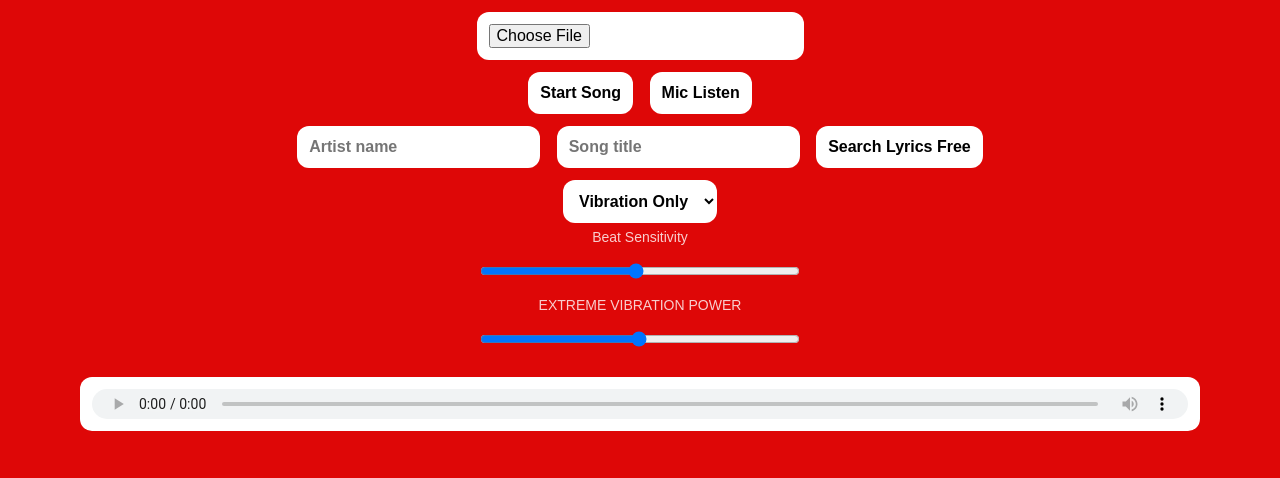
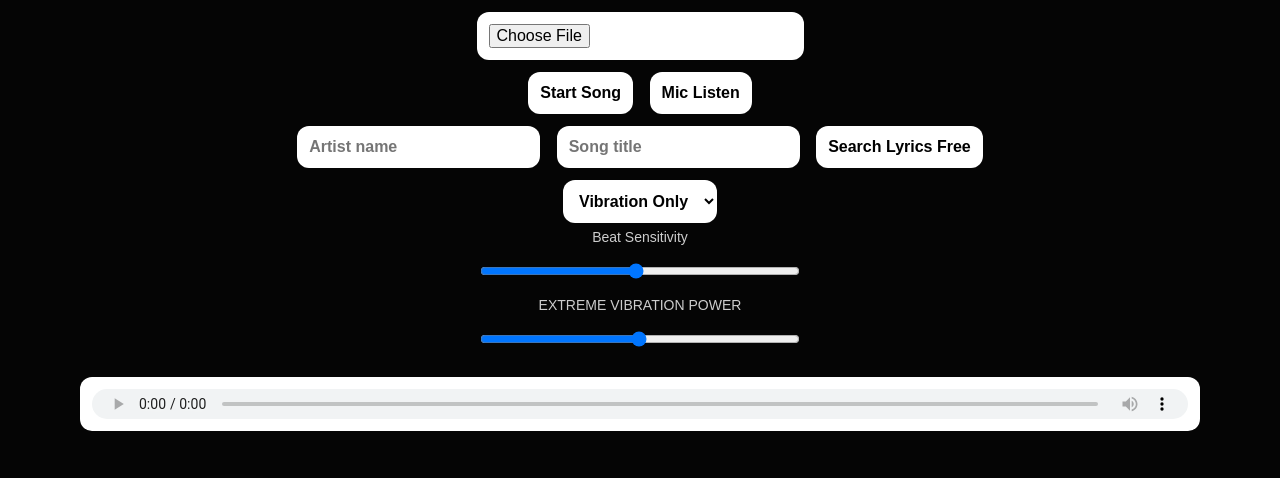
Before and after one commit to Heeramkim/Feeling-music, a plain HTML site: page index.html in a window 1280 px wide. Shown: the part 80-558 px from the top of the page. Drawn offline with Linux system fonts and the light colour scheme.

Commit message:
Change page background to near-black

```diff
--- a/index.html
+++ b/index.html
@@ -12,7 +12,7 @@
 
 body {
   margin: 0;
-  background: #de0707;
+  background: #050505;
   color: white;
   font-family: Arial, sans-serif;
   text-align: center;
```
